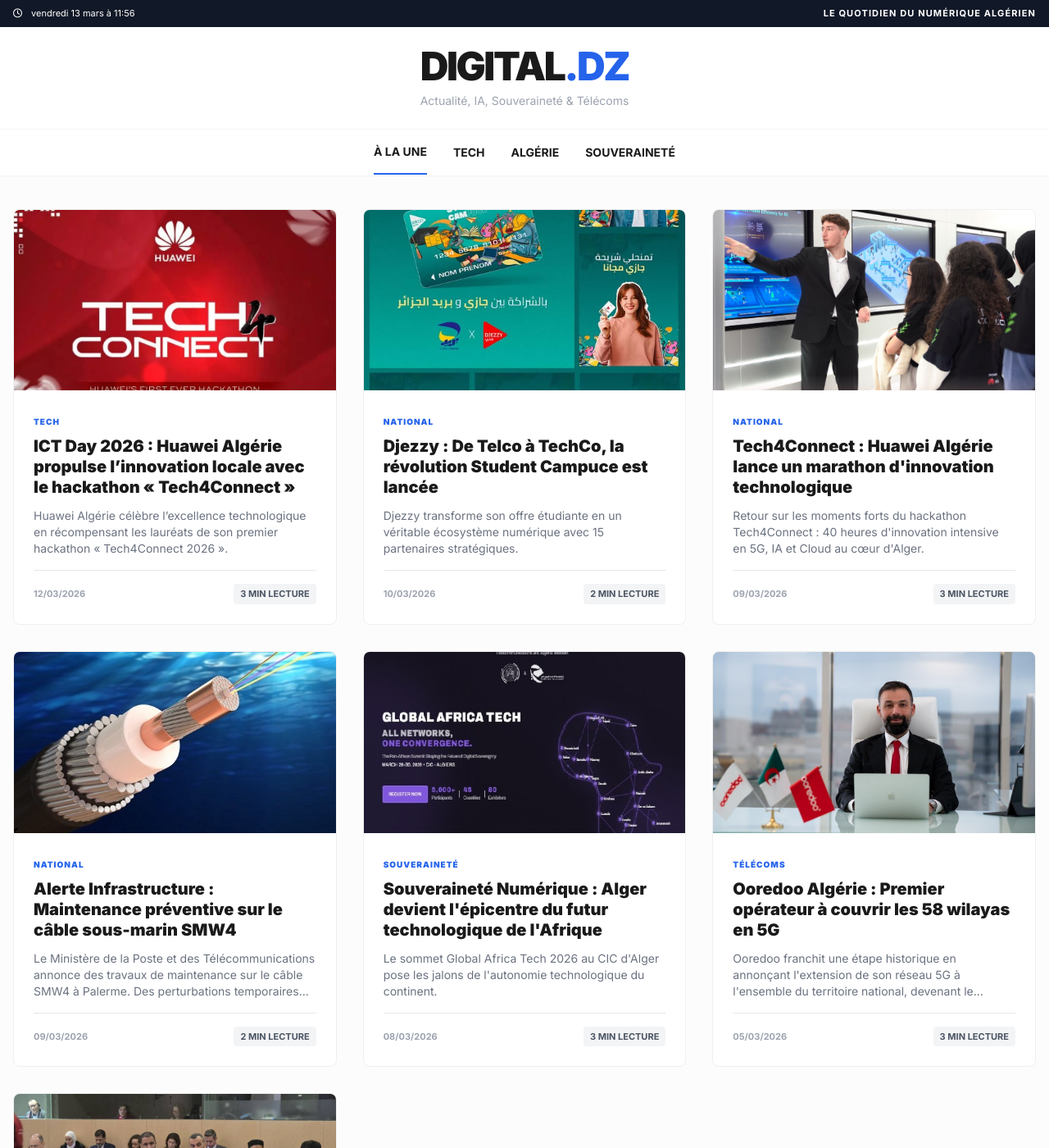
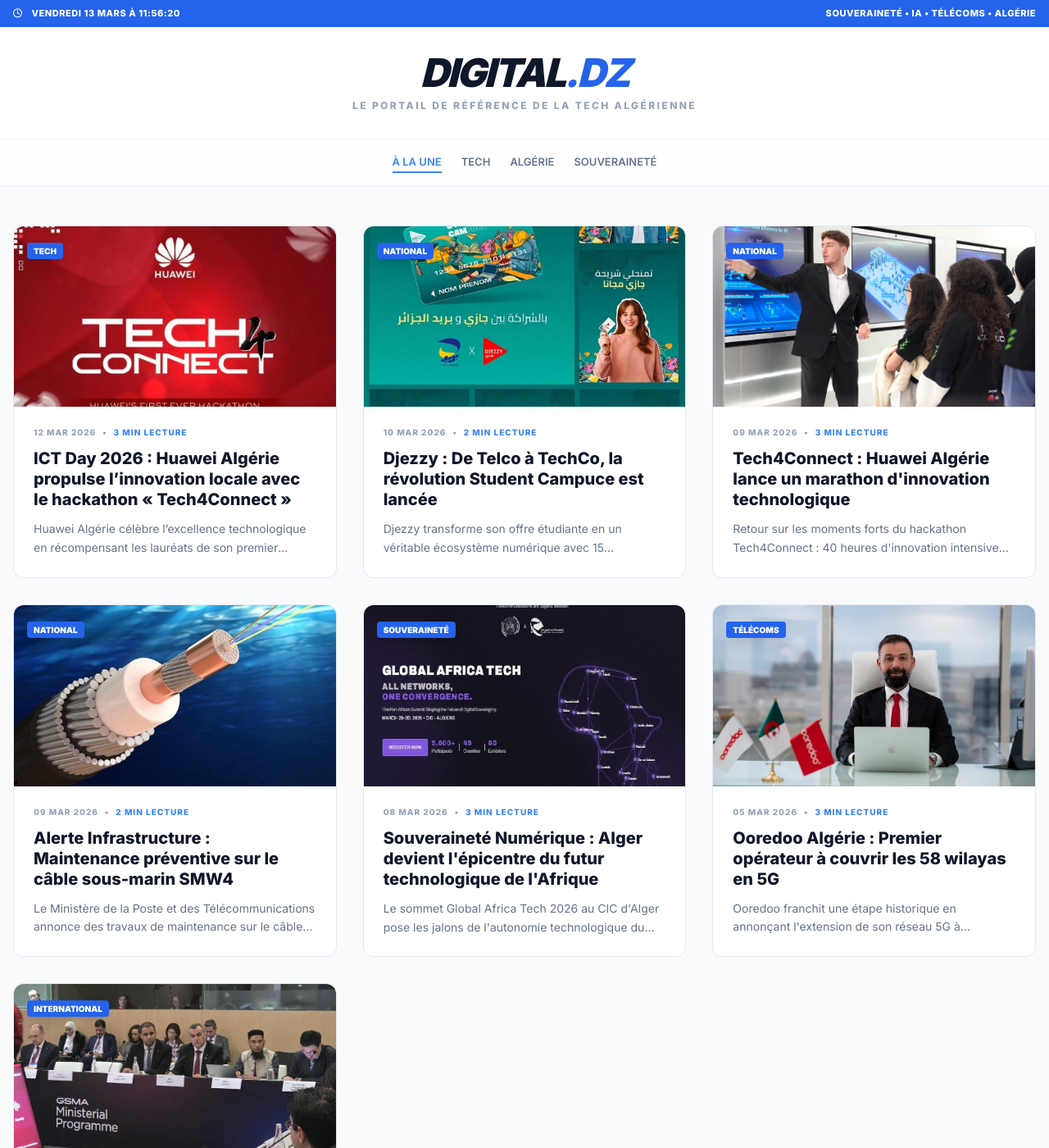
Before and after one commit to bastaps/Basta-InfosTech, a Jekyll site: the page built from index.html, in a window 1280 px wide and 1400 px high. Shown: the whole window at 82% size. Built offline with Jekyll 4.4.1, drawn with Linux system fonts in a browser that asks for light colours; nearby versions of some CDN libraries; some of the changed text lies outside the part shown.

Commit message:
Update index.html

```diff
--- a/index.html
+++ b/index.html
@@ -1,69 +1,83 @@
 ---
-# Page d'accueil style portail Tech épuré
+# Index standalone - Style MobileAlgérie
 ---
 <!DOCTYPE html>
 <html lang="fr">
 <head>
     <meta charset="UTF-8">
     <meta name="viewport" content="width=device-width, initial-scale=1.0">
-    <title>DIGITAL.DZ | Portail Tech & Télécoms Algérie</title>
+    <title>DIGITAL.DZ | Actualité High-Tech Algérie</title>
     <script src="https://cdn.tailwindcss.com"></script>
     <link rel="stylesheet" href="https://cdnjs.cloudflare.com/ajax/libs/font-awesome/6.4.0/css/all.min.css">
     <style>
-        @import url('https://fonts.googleapis.com/css2?family=Inter:wght@400;700;900&display=swap');
-        body { font-family: 'Inter', sans-serif; background-color: #fcfcfc; color: #1a1a1a; }
-        .news-card { background: white; border: 1px solid #f0f0f0; transition: transform 0.2s, box-shadow 0.2s; border-radius: 8px; overflow: hidden; }
-        .news-card:hover { transform: translateY(-3px); box-shadow: 0 10px 20px rgba(0,0,0,0.05); }
-        .tag { font-size: 10px; font-weight: 800; text-transform: uppercase; letter-spacing: 1px; color: #2563eb; }
+        @import url('https://fonts.googleapis.com/css2?family=Inter:wght@400;600;800;900&display=swap');
+        body { font-family: 'Inter', sans-serif; background-color: #f8fafc; color: #0f172a; }
+        .tech-card { background: white; border-radius: 12px; transition: all 0.3s ease; border: 1px solid #e2e8f0; }
+        .tech-card:hover { transform: translateY(-4px); box-shadow: 0 20px 25px -5px rgb(0 0 0 / 0.1); border-color: #3b82f6; }
+        .nav-link { position: relative; font-weight: 600; color: #64748b; transition: color 0.2s; }
+        .nav-link.active { color: #3b82f6; }
+        .nav-link.active::after { content: ''; position: absolute; bottom: -4px; left: 0; width: 100%; height: 2px; background: #3b82f6; }
     </style>
 </head>
 <body>
 
-    <!-- Barre de temps réelle -->
-    <div class="bg-gray-900 text-white py-2 text-[11px] font-medium px-4">
-        <div class="container mx-auto flex justify-between items-center">
-            <div id="live-clock"><i class="far fa-clock mr-2"></i> Chargement...</div>
-            <div class="hidden md:block uppercase tracking-widest font-bold">Le quotidien du numérique algérien</div>
+    <!-- TOP BAR LIVE -->
+    <div class="bg-blue-600 text-white py-2 px-4 shadow-sm">
+        <div class="container mx-auto flex justify-between items-center text-[11px] font-bold uppercase tracking-wider">
+            <div id="live-clock"></div>
+            <div class="hidden sm:block">Souveraineté • IA • Télécoms • Algérie</div>
         </div>
     </div>
 
-    <!-- Header -->
-    <header class="bg-white border-b border-gray-100 py-6">
-        <div class="container mx-auto px-4 flex flex-col items-center">
-            <h1 class="text-5xl font-black tracking-tighter mb-2">DIGITAL<span class="text-blue-600">.DZ</span></h1>
-            <p class="text-gray-400 font-medium text-sm">Actualité, IA, Souveraineté & Télécoms</p>
+    <!-- LOGO HEADER -->
+    <header class="bg-white py-8 border-b border-slate-100">
+        <div class="container mx-auto px-4 text-center">
+            <a href="{{ '/' | relative_url }}" class="text-4xl md:text-5xl font-black tracking-tighter italic">
+                DIGITAL<span class="text-blue-600">.DZ</span>
+            </a>
+            <p class="text-slate-400 text-xs mt-2 uppercase font-bold tracking-[0.2em]">Le portail de référence de la Tech Algérienne</p>
         </div>
     </header>
 
-    <!-- Menu horizontal épuré -->
-    <nav class="bg-white border-b border-gray-100 sticky top-0 z-50">
-        <div class="container mx-auto px-4 flex justify-center space-x-8 h-14 items-center">
-            <button onclick="setCategory('all')" class="font-bold text-sm hover:text-blue-600 nav-link border-b-2 border-blue-600 py-4">À LA UNE</button>
-            <button onclick="setCategory('Tech')" class="font-bold text-sm hover:text-blue-600 nav-link py-4">TECH</button>
-            <button onclick="setCategory('National')" class="font-bold text-sm hover:text-blue-600 nav-link py-4">ALGÉRIE</button>
-            <button onclick="setCategory('Souveraineté')" class="font-bold text-sm hover:text-blue-600 nav-link py-4">SOUVERAINETÉ</button>
+    <!-- NAVIGATION -->
+    <nav class="bg-white/80 backdrop-blur-md sticky top-0 z-50 border-b border-slate-100">
+        <div class="container mx-auto px-4">
+            <div class="flex items-center justify-center space-x-6 h-14 text-[13px]">
+                <button onclick="setCategory('all')" class="nav-link active uppercase" data-cat="all">À la une</button>
+                <button onclick="setCategory('Tech')" class="nav-link uppercase" data-cat="Tech">Tech</button>
+                <button onclick="setCategory('National')" class="nav-link uppercase" data-cat="National">Algérie</button>
+                <button onclick="setCategory('Souveraineté')" class="nav-link uppercase" data-cat="Souveraineté">Souveraineté</button>
+            </div>
         </div>
     </nav>
 
     {% assign articles = site.pages | where_exp: "item", "item.path contains 'presse/'" | sort: 'date' | reverse %}
 
-    <main class="container mx-auto px-4 py-10">
-        <!-- Grille d'articles -->
+    <main class="container mx-auto px-4 py-12">
         <div id="articlesGrid" class="grid grid-cols-1 md:grid-cols-2 lg:grid-cols-3 gap-8">
             {% for article in articles %}
-            <article class="news-card searchable" data-category="{{ article.category }}">
+            <article class="tech-card searchable group" data-category="{{ article.category }}">
                 <a href="{{ article.url | relative_url }}">
-                    <div class="relative aspect-video">
-                        <img src="{{ article.image | relative_url }}" class="w-full h-full object-cover">
+                    <div class="relative overflow-hidden aspect-video rounded-t-xl">
+                        <img src="{{ article.image | relative_url }}" class="w-full h-full object-cover group-hover:scale-105 transition duration-500">
+                        <div class="absolute top-4 left-4">
+                            <span class="bg-blue-600 text-white text-[10px] font-black px-2 py-1 rounded uppercase shadow-lg">
+                                {{ article.category }}
+                            </span>
+                        </div>
                     </div>
                     <div class="p-6">
-                        <span class="tag">{{ article.category }}</span>
-                        <h2 class="text-xl font-extrabold mt-2 mb-3 leading-tight hover:text-blue-600 transition-colors">{{ article.title }}</h2>
-                        <p class="text-gray-500 text-sm line-clamp-3 mb-4">{{ article.description }}</p>
-                        <div class="text-[11px] font-bold text-gray-400 uppercase flex justify-between items-center border-t pt-4">
-                            <span>{{ article.date | date: "%d/%m/%Y" }}</span>
-                            <span class="bg-gray-100 px-2 py-1 rounded text-gray-600">{{ article.content | number_of_words | divided_by: 200 | plus: 1 }} min lecture</span>
+                        <div class="flex items-center text-[10px] font-bold text-slate-400 mb-3 uppercase tracking-widest">
+                            <span>{{ article.date | date: "%d %b %Y" }}</span>
+                            <span class="mx-2">•</span>
+                            <span class="text-blue-500">{{ article.content | number_of_words | divided_by: 200 | plus: 1 }} min lecture</span>
                         </div>
+                        <h2 class="text-xl font-extrabold leading-tight mb-3 group-hover:text-blue-600 transition-colors">
+                            {{ article.title }}
+                        </h2>
+                        <p class="text-slate-500 text-sm line-clamp-2 leading-relaxed">
+                            {{ article.description }}
+                        </p>
                     </div>
                 </a>
             </article>
@@ -71,10 +85,11 @@
         </div>
     </main>
 
-    <footer class="bg-white border-t border-gray-100 py-12 mt-20">
+    <footer class="bg-slate-900 text-white py-16 mt-20">
         <div class="container mx-auto px-4 text-center">
-            <div class="text-2xl font-black mb-6 italic">DIGITAL.DZ</div>
-            <p class="text-gray-400 text-sm uppercase tracking-[0.2em]">© 2024-2026 Tous droits réservés</p>
+            <div class="text-3xl font-black tracking-tighter italic mb-4">DIGITAL<span class="text-blue-500">.DZ</span></div>
+            <p class="text-slate-400 text-sm max-w-md mx-auto mb-8 font-medium italic">"L'information technologique décryptée avec précision pour l'écosystème algérien."</p>
+            <div class="text-[10px] font-bold text-slate-500 uppercase tracking-widest">© 2026 DIGITAL.DZ - Tous droits réservés</div>
         </div>
     </footer>
 
```
Also changed, not shown: other parts of index.html (+5 -7 lines).
